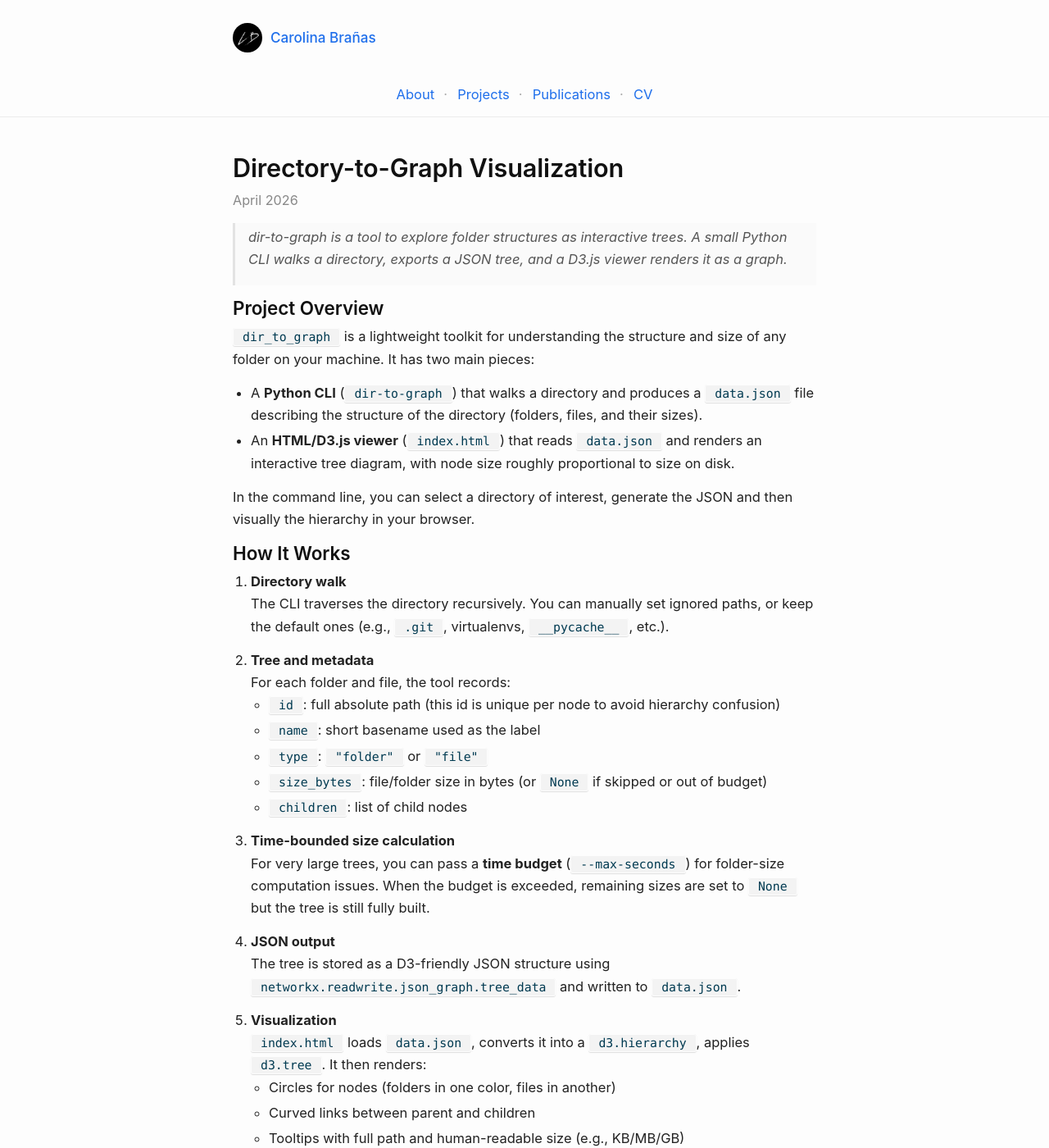
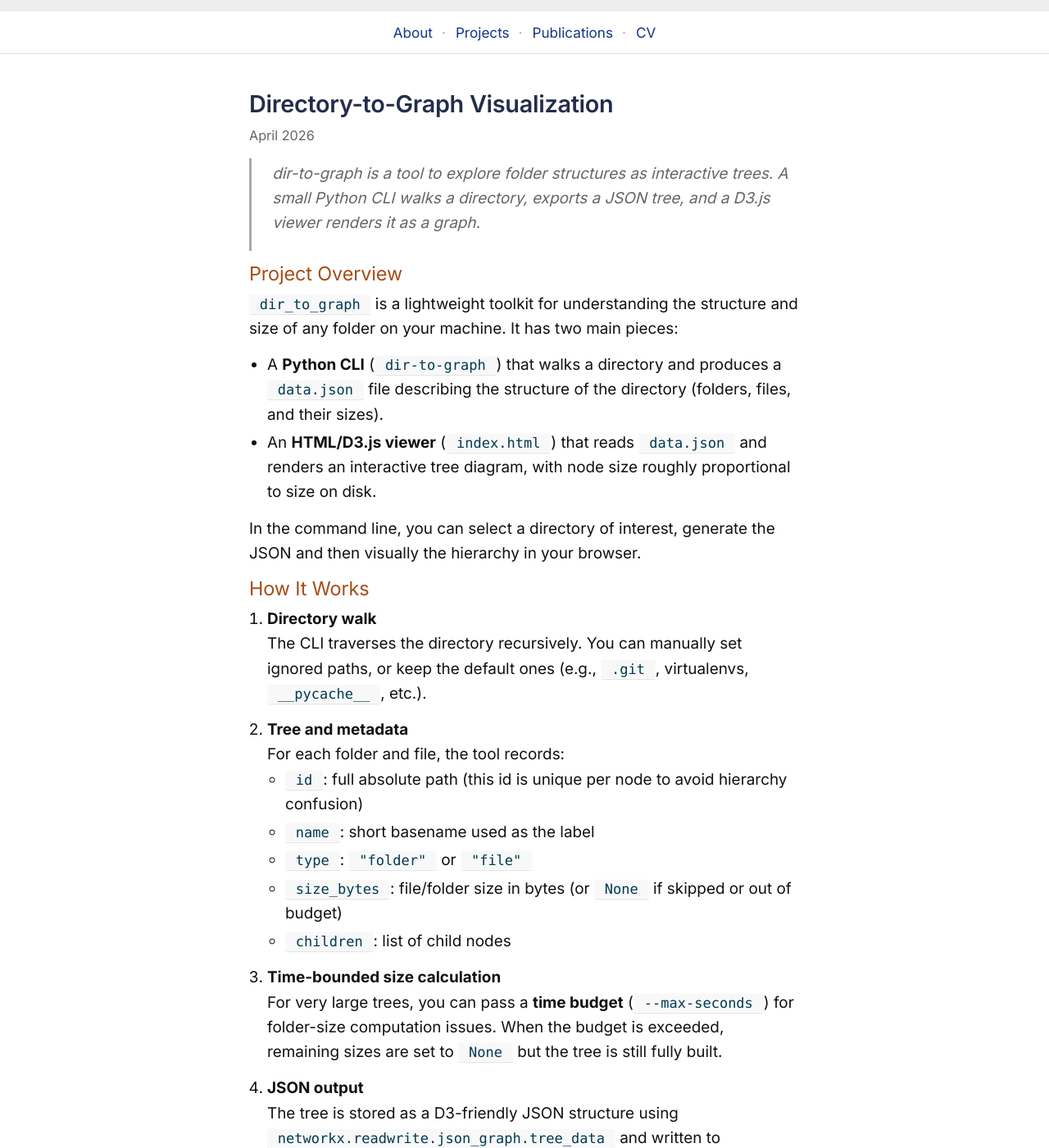
Before and after one commit to carobs9/carobs9.github.io, a Jekyll site: the page built from _portfolio/02_dir-to-graph.md, in a window 1280 px wide and 1400 px high. Shown: the whole window at 82% size. Built offline with Jekyll 4.4.1, drawn with Linux system fonts in a browser that asks for light colours.

Commit message:
Refactor home layout: update font styles, enhance color palette, and remove compact header

```diff
--- a/_includes/head/custom.html
+++ b/_includes/head/custom.html
@@ -5,7 +5,12 @@
 <!-- Support for Academicons -->
 <link rel="stylesheet" href="{{ base_path }}/assets/css/academicons.css"/>
 
-<!-- Karpathy-style single-page home overrides (only applies via body.home-layout) -->
+<!-- Inter font (matches yyahn-style aesthetic) -->
+<link rel="preconnect" href="https://fonts.googleapis.com">
+<link rel="preconnect" href="https://fonts.gstatic.com" crossorigin>
+<link href="https://fonts.googleapis.com/css2?family=Inter:wght@400;500;600;700&display=swap" rel="stylesheet">
+
+<!-- yyahn-style single-page home overrides (only applies via body.home-layout) -->
 <link rel="stylesheet" href="{{ base_path }}/assets/css/home.css"/>
 
 <!-- favicon from https://commons.wikimedia.org/wiki/File:OOjs_UI_icon_academic-progressive.svg -->
--- a/_layouts/home_post.html
+++ b/_layouts/home_post.html
@@ -14,19 +14,6 @@ layout: compress
   <body class="home-layout home-post">
 
     {% include browser-upgrade.html %}
-
-    <header class="home-header home-header--compact">
-      <a href="{{ '/' | relative_url }}" class="home-back-link">
-        {% if site.author.avatar %}
-          {% if site.author.avatar contains "://" %}
-            <img class="home-back-avatar" src="{{ site.author.avatar }}" alt="{{ site.author.name }}" />
-          {% else %}
-            <img class="home-back-avatar" src="{{ site.author.avatar | prepend: '/images/' | prepend: base_path }}" alt="{{ site.author.name }}" />
-          {% endif %}
-        {% endif %}
-        <span class="home-back-name">{{ site.author.name }}</span>
-      </a>
-    </header>
 
     <nav class="home-nav" aria-label="Page sections">
       <a href="{{ '/#about' | relative_url }}">About</a>
@@ -57,11 +44,10 @@ layout: compress
             <div class="post-refs">
               {% if page.citation %}<p><strong>Recommended citation:</strong> {{ page.citation }}</p>{% endif %}
               <p>
-                {% if page.paperurl %}<a href="{{ page.paperurl }}">Paper</a>{% endif %}
-                {% if page.paperurl and page.slidesurl %} · {% endif %}
-                {% if page.slidesurl %}<a href="{{ page.slidesurl }}">Slides</a>{% endif %}
-                {% if (page.paperurl or page.slidesurl) and page.bibtexurl %} · {% endif %}
-                {% if page.bibtexurl %}<a href="{{ page.bibtexurl }}">BibTeX</a>{% endif %}
+                {% assign sep = false %}
+                {% if page.paperurl %}<a href="{{ page.paperurl }}">Paper</a>{% assign sep = true %}{% endif %}
+                {% if page.slidesurl %}{% if sep %} · {% endif %}<a href="{{ page.slidesurl }}">Slides</a>{% assign sep = true %}{% endif %}
+                {% if page.bibtexurl %}{% if sep %} · {% endif %}<a href="{{ page.bibtexurl }}">BibTeX</a>{% endif %}
               </p>
             </div>
           {% endif %}
--- a/assets/css/home.css
+++ b/assets/css/home.css
@@ -2,15 +2,24 @@
    Scoped to body.home-layout so it never bleeds into other pages. */
 
 body.home-layout {
+  /* yyahn palette */
+  --uva-blue: #232d4b;
+  --uva-blue-dark: #133584;
+  --uva-orange-muted: #a54d17;
+  --text-primary: #111;
+  --text-gray: #666;
+  --text-gray-light: #aaa;
+  --border-light: #e0e0e0;
+
   margin: 0;
   /* Override academic theme's masthead-height top padding (no masthead here) */
   padding: 0 0 4em !important;
-  background: #fdfdfd;
-  color: #222;
-  font-family: -apple-system, BlinkMacSystemFont, "Segoe UI", Roboto, Helvetica,
-    Arial, sans-serif;
-  font-size: 16.5px;
-  line-height: 1.65;
+  background: #ffffff;
+  color: var(--text-primary);
+  font-family: "Inter", "SF Pro Display", "Helvetica Neue", -apple-system,
+    BlinkMacSystemFont, sans-serif;
+  font-size: 1.05rem;
+  line-height: 1.6;
   -webkit-font-smoothing: antialiased;
 }
 
@@ -34,10 +43,11 @@ body.home-layout img {
 }
 
 body.home-layout a {
-  color: #1f6feb;
+  color: var(--uva-blue-dark);
   text-decoration: none;
 }
 body.home-layout a:hover {
+  color: var(--uva-orange-muted);
   text-decoration: underline;
 }
 
@@ -60,9 +70,9 @@ body.home-layout li {
 .home-header,
 .home-main,
 .home-footer {
-  max-width: 760px;
+  max-width: 800px;
   margin: 0 auto;
-  padding: 0 24px;
+  padding: 0 5%;
   box-sizing: border-box;
 }
 
@@ -83,16 +93,16 @@ body.home-layout li {
 }
 
 .home-name {
-  font-size: 2rem;
+  font-size: 1.9rem;
   font-weight: 600;
   margin: 0 0 6px;
-  letter-spacing: -0.005em;
-  color: #111;
+  letter-spacing: -0.01em;
+  color: var(--uva-blue);
 }
 
 .home-tagline {
   font-size: 1rem;
-  color: #555;
+  color: var(--text-gray);
   margin: 0 0 14px;
 }
 
@@ -107,10 +117,10 @@ body.home-layout li {
 }
 
 .home-social a {
-  color: #555;
+  color: var(--text-gray);
 }
 .home-social a:hover {
-  color: #1f6feb;
+  color: var(--uva-orange-muted);
   text-decoration: none;
 }
 .home-social .hf-icon {
@@ -122,10 +132,10 @@ body.home-layout li {
 .home-nav {
   position: sticky;
   top: 0;
-  background: rgba(253, 253, 253, 0.94);
+  background: rgba(255, 255, 255, 0.94);
   backdrop-filter: saturate(180%) blur(8px);
   -webkit-backdrop-filter: saturate(180%) blur(8px);
-  border-bottom: 1px solid #ececec;
+  border-bottom: 1px solid var(--border-light);
   display: flex;
   justify-content: center;
   flex-wrap: wrap;
@@ -133,23 +143,24 @@ body.home-layout li {
   padding: 12px 20px;
   z-index: 10;
   margin-top: 14px;
-  font-size: 0.92rem;
+  font-size: 0.95rem;
 }
 
 .home-nav a {
-  color: #222;
+  color: var(--uva-blue);
   font-weight: 400;
   padding: 0 14px;
   position: relative;
+  text-decoration: none;
 }
 .home-nav a + a::before {
   content: "·";
   position: absolute;
   left: -3px;
-  color: #aaa;
+  color: var(--text-gray-light);
 }
 .home-nav a:hover {
-  color: #1f6feb;
+  color: var(--uva-orange-muted);
   text-decoration: none;
 }
 
@@ -170,36 +181,38 @@ body.home-layout li {
   display: block;
   text-align: center;
   letter-spacing: 0.5em;
-  color: #bbb;
+  color: var(--text-gray-light);
   margin: 44px 0 40px;
   font-size: 1rem;
 }
 
+/* yyahn heading colors:
+   h2 -> orange-muted, h3 -> gray, h4 -> navy blue */
 .home-main h2 {
-  font-size: 1.45rem;
-  font-weight: 600;
+  font-size: 1.4rem;
+  font-weight: 400;
   margin: 0 0 18px;
-  color: #111;
+  color: var(--uva-orange-muted);
   letter-spacing: -0.005em;
 }
 
 .home-main h3 {
-  font-size: 1.1rem;
+  font-size: 1.2rem;
   font-weight: 600;
   margin: 22px 0 6px;
-  color: #222;
+  color: var(--text-gray);
 }
 
 .home-main h4 {
-  font-size: 1rem;
+  font-size: 1.1rem;
   font-weight: 600;
   margin: 16px 0 4px;
-  color: #222;
+  color: var(--uva-blue);
 }
 
 .home-main hr {
   border: 0;
-  border-top: 1px solid #ececec;
+  border-top: 1px solid var(--border-light);
   margin: 32px 0;
 }
 
@@ -209,11 +222,15 @@ body.home-layout li {
 }
 .home-entry h3 {
   margin: 0 0 4px;
-  font-size: 1.05rem;
+  font-size: 1.1rem;
   font-weight: 600;
+  color: var(--uva-blue);
+}
+.home-entry h3 a {
+  color: var(--uva-blue-dark);
 }
 .home-entry .home-entry-meta {
-  color: #888;
+  color: var(--text-gray);
   font-size: 0.88rem;
   margin: 0 0 6px;
 }
@@ -226,7 +243,7 @@ body.home-layout li {
   position: relative;
   margin: 18px 0 24px;
   padding-left: 28px;
-  border-left: 2px solid #e3e3e3;
+  border-left: 2px solid var(--border-light);
 }
 
 .timeline-item {
@@ -245,29 +262,29 @@ body.home-layout li {
   width: 10px;
   height: 10px;
   border-radius: 50%;
-  background: #fdfdfd;
-  border: 2px solid #1f6feb;
+  background: #ffffff;
+  border: 2px solid var(--uva-blue-dark);
   box-sizing: border-box;
 }
 
 .timeline-date {
   font-size: 0.82rem;
-  color: #888;
+  color: var(--text-gray);
   font-weight: 500;
   margin-bottom: 2px;
-  letter-spacing: 0.02em;
+  letter-spacing: 0.04em;
   text-transform: uppercase;
 }
 
 .timeline-item h4 {
   margin: 0 0 2px;
-  font-size: 1.02rem;
+  font-size: 1.05rem;
   font-weight: 600;
-  color: #111;
+  color: var(--uva-blue);
 }
 
 .timeline-org {
-  color: #555;
+  color: var(--text-gray);
   font-style: italic;
   font-size: 0.95rem;
   margin-bottom: 8px;
@@ -283,56 +300,21 @@ body.home-layout li {
   color: #333;
 }
 
-/* ---- compact header (used on inner post / project pages) ---- */
-.home-header--compact {
-  text-align: left;
-  padding-top: 28px;
-  padding-bottom: 4px;
-}
-
-.home-back-link {
-  display: inline-flex;
-  align-items: center;
-  gap: 10px;
-  color: #444;
-  text-decoration: none;
-  font-size: 0.95rem;
-}
-.home-back-link:hover {
-  color: #1f6feb;
-  text-decoration: none;
-}
-.home-back-link:hover .home-back-name {
-  text-decoration: underline;
-}
-
-.home-back-avatar {
-  width: 36px;
-  height: 36px;
-  border-radius: 50%;
-  object-fit: cover;
-  display: block;
-}
-
-.home-back-name {
-  font-weight: 500;
-}
-
-/* ---- inner post / project page content ---- */
+/* ---- inner post / project page content (no header on these pages) ---- */
 .home-article {
   padding-top: 12px;
 }
 
 .post-title {
-  font-size: 1.7rem;
+  font-size: 1.6rem;
   font-weight: 600;
   margin: 0 0 8px;
-  color: #111;
-  letter-spacing: -0.005em;
+  color: var(--uva-blue);
+  letter-spacing: -0.01em;
 }
 
 .post-meta {
-  color: #888;
+  color: var(--text-gray);
   font-size: 0.9rem;
   margin: 0 0 22px;
 }
@@ -341,30 +323,30 @@ body.home-layout li {
   font-size: 1.5rem;
   font-weight: 600;
   margin: 28px 0 10px;
-  color: #111;
+  color: var(--uva-blue);
 }
 
 .post-content h2 {
-  font-size: 1.25rem;
-  font-weight: 600;
+  font-size: 1.3rem;
+  font-weight: 400;
   margin: 24px 0 8px;
-  color: #111;
+  color: var(--uva-orange-muted);
 }
 
 .post-content h3 {
-  font-size: 1.08rem;
+  font-size: 1.1rem;
   font-weight: 600;
   margin: 20px 0 6px;
-  color: #222;
+  color: var(--text-gray);
 }
 
 .post-content blockquote {
   margin: 14px 0;
-  padding: 4px 16px;
-  border-left: 3px solid #e3e3e3;
-  color: #555;
+  padding: 4px 0 4px 1.4rem;
+  border-left: 3px solid var(--text-gray-light);
+  color: var(--text-gray);
   font-style: italic;
-  background: #fafafa;
+  background: transparent;
 }
 
 .post-content img {
@@ -377,13 +359,13 @@ body.home-layout li {
   font-family: ui-monospace, SFMono-Regular, "SF Mono", Menlo, Consolas,
     "Liberation Mono", monospace;
   font-size: 0.9em;
-  background: #f3f3f3;
+  background: #f8f8f8;
   padding: 1px 5px;
   border-radius: 3px;
 }
 
 .post-content pre {
-  background: #f5f5f5;
+  background: #f8f8f8;
   padding: 14px 16px;
   border-radius: 6px;
   overflow-x: auto;
@@ -399,39 +381,42 @@ body.home-layout li {
 .post-refs {
   margin-top: 32px;
   padding-top: 16px;
-  border-top: 1px solid #ececec;
+  border-top: 1px solid var(--border-light);
   font-size: 0.92rem;
-  color: #555;
+  color: var(--text-gray);
 }
 
 .post-back {
   margin-top: 40px;
   padding-top: 16px;
-  border-top: 1px solid #ececec;
+  border-top: 1px solid var(--border-light);
   font-size: 0.92rem;
 }
 .post-back a {
-  color: #555;
+  color: var(--text-gray);
+}
+.post-back a:hover {
+  color: var(--uva-orange-muted);
 }
 
 /* ---- footer ---- */
 .home-footer {
   text-align: center;
   font-size: 0.82rem;
-  color: #999;
+  color: var(--text-gray-light);
   padding-top: 22px;
   padding-bottom: 24px;
   margin-top: 48px;
-  border-top: 1px solid #ececec;
+  border-top: 1px solid var(--border-light);
 }
 .home-footer a {
-  color: #999;
+  color: var(--text-gray-light);
 }
 
 /* ---- responsive tweaks ---- */
 @media (max-width: 600px) {
   body.home-layout {
-    font-size: 15.5px;
+    font-size: 1rem;
   }
   .home-header {
     padding-top: 40px;
@@ -441,7 +426,7 @@ body.home-layout li {
     height: 110px;
   }
   .home-name {
-    font-size: 1.7rem;
+    font-size: 1.6rem;
   }
   .home-nav {
     padding: 10px 12px;
@@ -451,7 +436,7 @@ body.home-layout li {
     padding: 0 10px;
   }
   .home-main h2 {
-    font-size: 1.25rem;
+    font-size: 1.2rem;
   }
   .timeline {
     padding-left: 22px;
```
